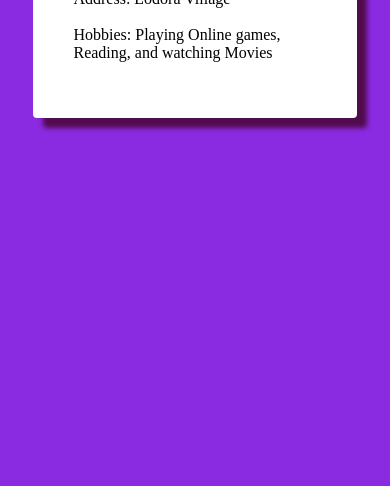
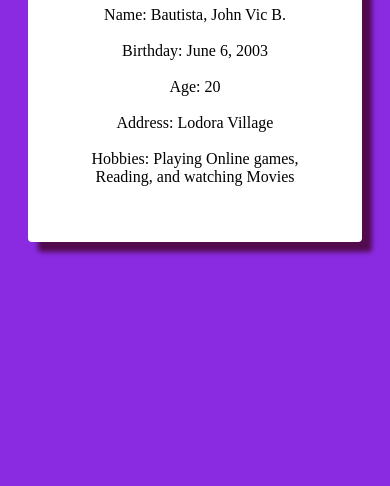
Before and after one commit to John-Vic-Bautista/Myprofile, a plain HTML site: page index.html in a window 390 px wide. Shown: the part 358-844 px from the top of the page. Drawn offline with Linux system fonts and the light colour scheme.

Commit message:
Update style.css

```diff
--- a/style.css
+++ b/style.css
@@ -1,20 +1,31 @@
-body{
+body {
     background-color: blueviolet;
+    display: flex;
+    justify-content: center;
+    align-items: center;
+    height: 100vh;
+    margin: 0;
 }
 
-#form{
+#form {
     background-color: rgb(255, 255, 255);
-    width:25%;
+    width: 25%;
     border-radius: 4px;
-    margin:120px auto;
-    padding:50px;
+    padding: 50px;
     box-shadow: 10px 10px 5px rgb(82, 11, 77);
+    text-align: center;
+}
+
+img {
+    width: 200px;
+    height: 240px;
+    display: block;
+    margin: 0 auto;
 }
 
 @media screen and (max-width: 570px) {
     #form {
-      width: 65%;
-      margin-left:none;
-      padding:40px;
+        width: 65%;
+        padding: 40px;
     }
-  }
+}
```
